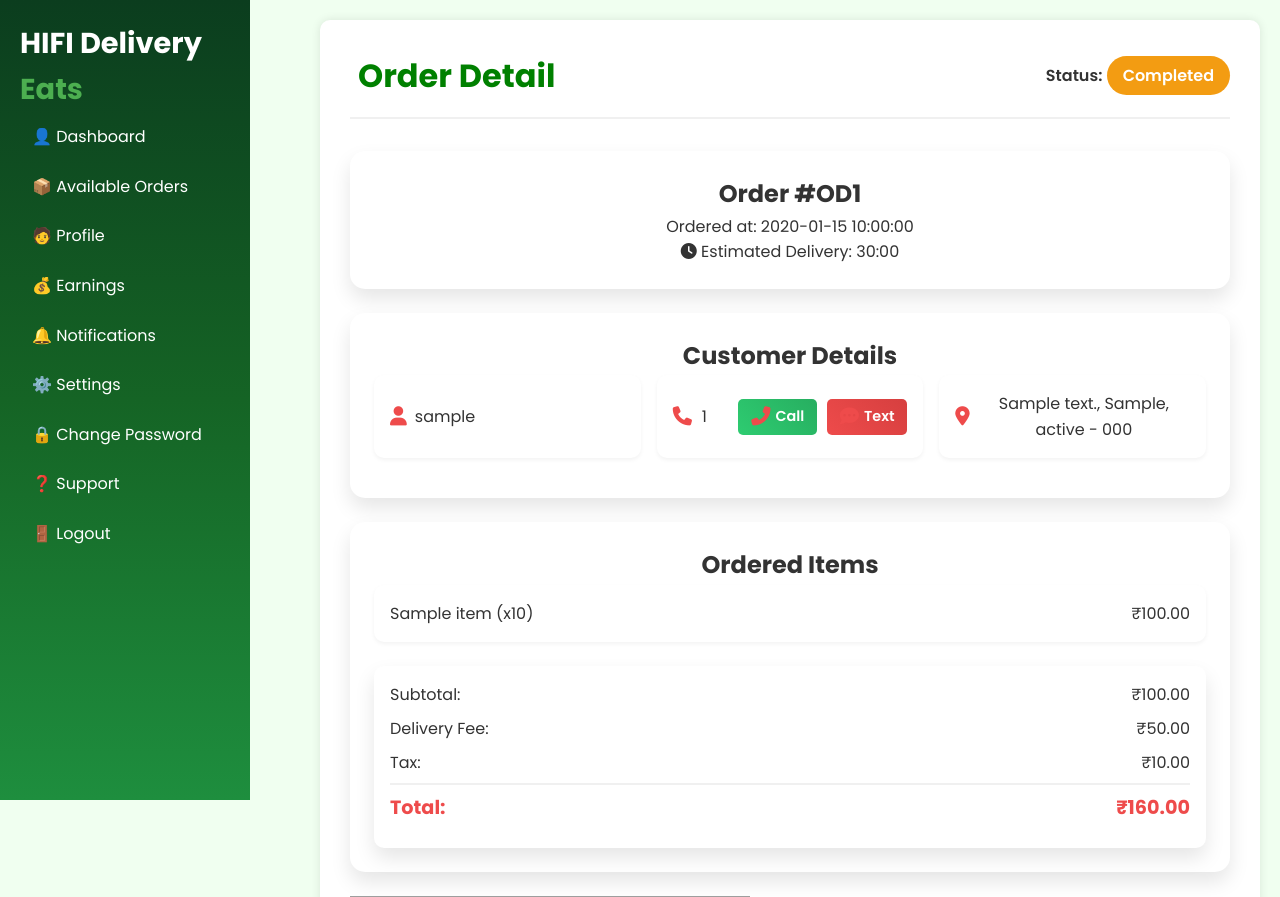
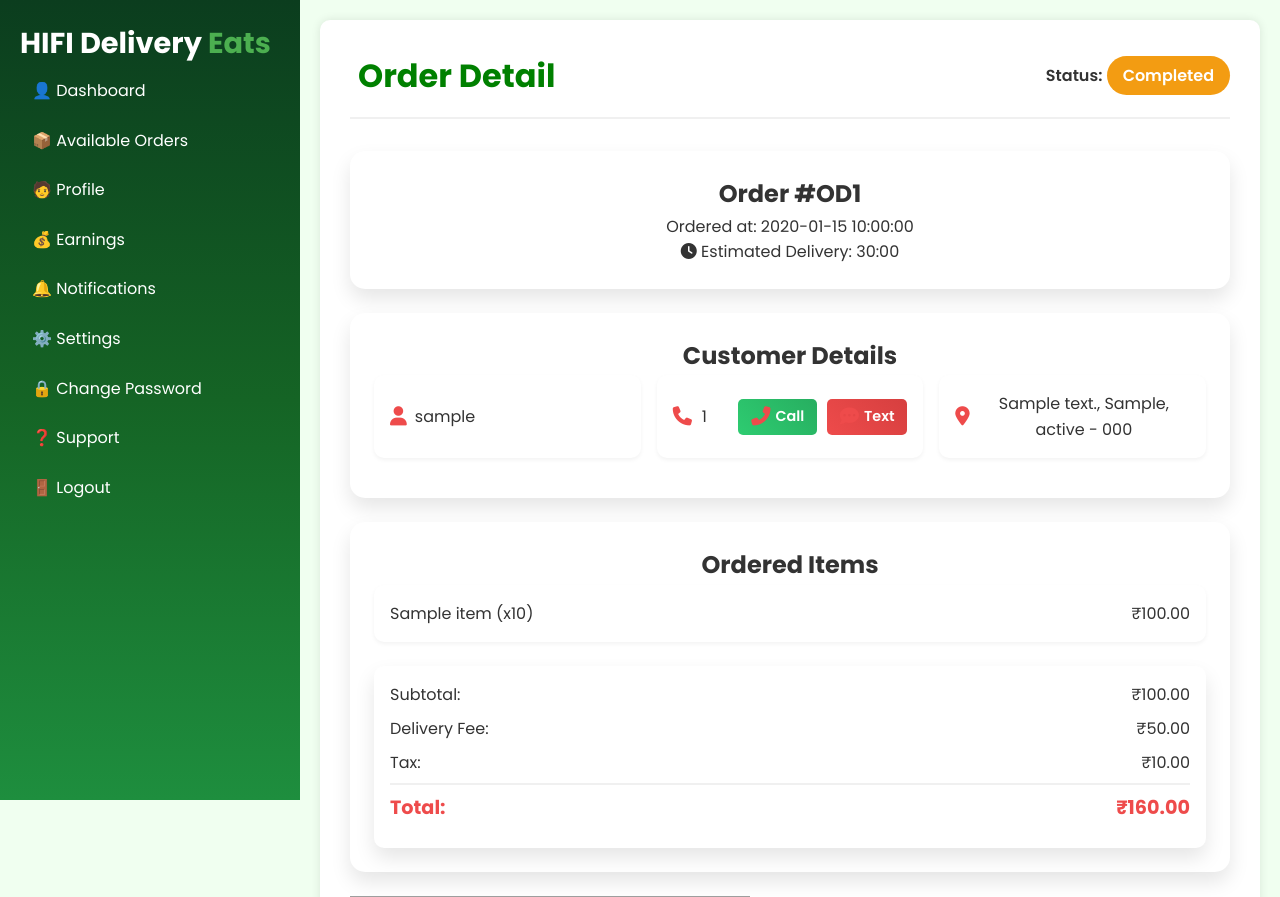
Before and after one commit to Honey22205/Hifi, a Flask app: page /delivery-partner/order-detail/1 in a window 1280 px wide. Shown: the top 897 px of the page. Run offline with Flask 3, Linux system fonts and the light colour scheme; a user stored in the database is signed in; tables that the repository leaves empty hold one stand-in row (values such as "Sample post"); some libraries are stand-ins or nearby versions; grey boxes are pictures that could not be loaded.

Commit message:
Fix Sidebar in order detail page

```diff
--- a/static/css/delivery_agent/index.css
+++ b/static/css/delivery_agent/index.css
@@ -10,7 +10,7 @@ body {
     position: fixed;
     top: 0;
     left: 0;
-    width: 250px;  /* Increased width so title displays properly */
+    width: 300px;  /* Increased width so title displays properly */
     height: 100vh;
     background: linear-gradient(180deg, #0b3d1e, #156425, #1e8e3e);
     padding: 20px;
```
